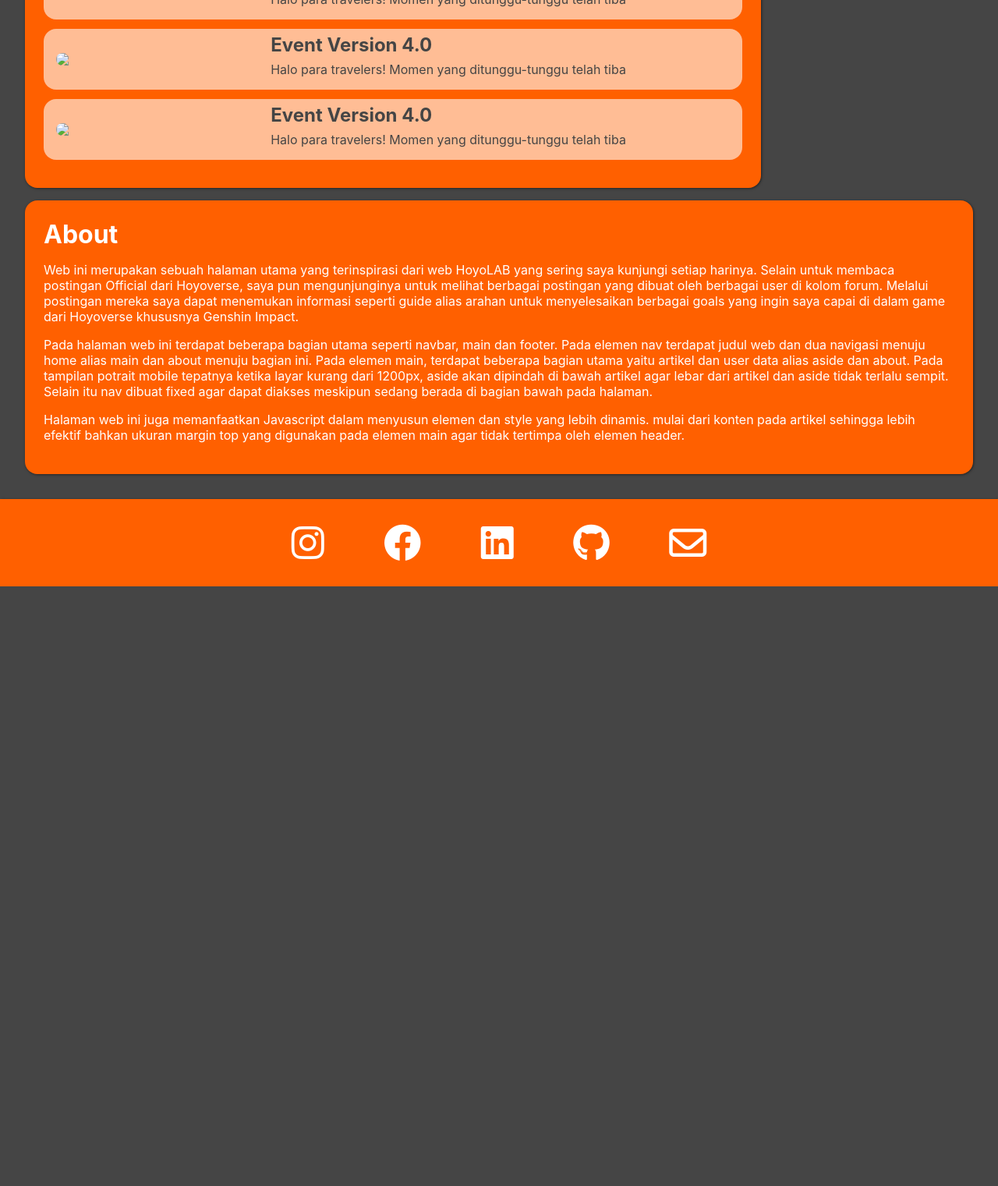
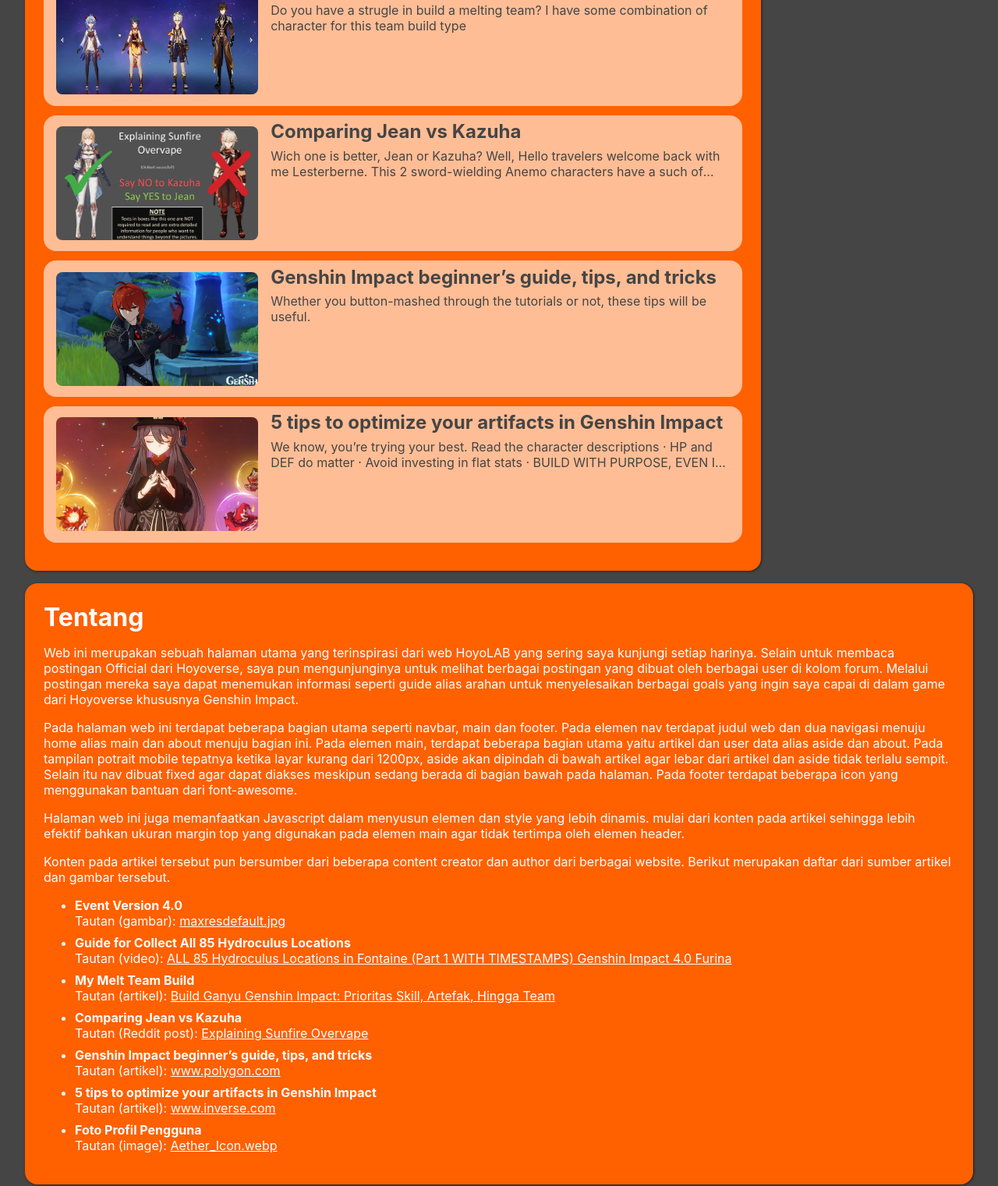
Before and after one commit to Malbamario/Belajar-Dasar-Pemrograman-Web, a plain HTML site: page index.html in a window 1280 px wide. Shown: the part 602-2123 px from the top of the page at 78% size. Before the commit the page ends 1354 px from the top, so only its background shows below. Drawn offline with Linux system fonts and the light colour scheme; a web font is replaced by a local one.

Commit message:
Add articles with the source, and source of assets

```diff
--- a/index.html
+++ b/index.html
@@ -17,8 +17,8 @@
             <nav class="container">
                 <h1>Bengkel Genshin</h1>
                 <ul>
-                    <li><a href="#home">Home</a></li>
-                    <li><a href="#about">About</a></li>
+                    <li><a href="#home">Beranda</a></li>
+                    <li><a href="#about">Tentang</a></li>
                 </ul>
             </nav>
         </header>
@@ -48,7 +48,7 @@
                 </aside>
             </div>
             <div id="about">
-                <h1>About</h1>
+                <h1>Tentang</h1>
                 <div id="aboutP">
                     <p>
                         Web ini merupakan sebuah halaman utama yang terinspirasi dari web HoyoLAB
@@ -67,7 +67,7 @@
                         tampilan potrait mobile tepatnya ketika layar kurang dari 1200px, aside akan
                         dipindah di bawah artikel agar lebar dari artikel dan aside tidak terlalu
                         sempit. Selain itu nav dibuat fixed agar dapat diakses meskipun sedang
-                        berada di bagian bawah pada halaman.
+                        berada di bagian bawah pada halaman. Pada footer terdapat beberapa icon yang menggunakan bantuan dari font-awesome.
                     </p>
                     <p>
                         Halaman web ini juga memanfaatkan Javascript dalam menyusun elemen dan style
@@ -75,6 +75,39 @@
                         bahkan ukuran margin top yang digunakan pada elemen main agar tidak tertimpa
                         oleh elemen header.
                     </p>
+                    <p>
+                        Konten pada artikel tersebut pun bersumber dari beberapa content creator dan author dari berbagai website. Berikut merupakan daftar dari sumber artikel dan gambar tersebut.
+                    </p>
+                    <ul>
+                        <li>
+                            <b>Event Version 4.0</b>
+                            <p>Tautan (gambar): <a href="https://i.ytimg.com/vi/1hJ5J5QiyIY/maxresdefault.jpg">maxresdefault.jpg</a></p>
+                        </li>
+                        <li>
+                            <b>Guide for Collect All 85 Hydroculus Locations</b>
+                            <p>Tautan (video): <a href="https://www.youtube.com/watch?v=gIMUhTw5DPE">ALL 85 Hydroculus Locations in Fontaine (Part 1 WITH TIMESTAMPS) Genshin Impact 4.0 Furina</a></p>
+                        </li>
+                        <li>
+                            <b>My Melt Team Build</b>
+                            <p>Tautan (artikel): <a href="https://www.vcgamers.com/news/build-ganyu-genshin-impact/">Build Ganyu Genshin Impact: Prioritas Skill, Artefak, Hingga Team</a></p>
+                        </li>
+                        <li>
+                            <b>Comparing Jean vs Kazuha</b>
+                            <p>Tautan (Reddit post): <a href="https://www.reddit.com/r/Genshin_Impact/comments/t3hois/explaining_sunfire_overvape/">Explaining Sunfire Overvape</a></p>
+                        </li>
+                        <li>
+                            <b>Genshin Impact beginner’s guide, tips, and tricks</b>
+                            <p>Tautan (artikel): <a href="https://www.polygon.com/genshin-impact-guides/23063935/beginners-guide-tips-tricks-quests-unlocks-seelies">www.polygon.com</a></p>
+                        </li>
+                        <li>
+                            <b>5 tips to optimize your artifacts in Genshin Impact</b>
+                            <p>Tautan (artikel): <a href="https://www.inverse.com/gaming/genshin-impact-artifacts-guide">www.inverse.com</a></p>
+                        </li>
+                        <li>
+                            <b>Foto Profil Pengguna</b>
+                            <p>Tautan (image): <a href="https://static.wikia.nocookie.net/gensin-impact/images/a/a5/Aether_Icon.png/revision/latest/scale-to-width-down/250?cb=20210214011610">Aether_Icon.webp</a></p>
+                        </li>
+                    </ul>
                 </div>
             </div>
         </main>
--- a/src/css/style.css
+++ b/src/css/style.css
@@ -95,6 +95,45 @@ main .content {
     margin-bottom: 0.5em;
 }
 
+article {
+    margin: 0.2em 0 0.75em 0;
+    background-color: #ffbd95;
+    padding: 0.4em 1em 0.4em 1em;
+    border-radius: 1em;
+    display: flex;
+    flex-direction: row;
+    gap: 1em;
+    align-items: stretch;
+}
+
+article .text {
+    width: auto;
+    flex-grow: 1;
+}
+
+article .thumbnail {
+    width: 30%;
+    aspect-ratio: 16/9;
+    margin: 0.5em 0 0.5em 0;
+    align-self: center;
+    border-radius: 0.5em;
+    object-fit: cover;
+}
+
+article .text h2 {
+    color: #454545;
+    margin: 0;
+}
+
+article .text p {
+    color: #454545;
+    margin: 0.4em 0em 0.6em 0em;
+    overflow: hidden;
+    display: -webkit-box;
+    -webkit-line-clamp: 2;
+    -webkit-box-orient: vertical;
+}
+
 aside {
     display: flex;
     flex-direction: column;
@@ -161,38 +200,6 @@ aside {
     border-radius: 1em;
 }
 
-article {
-    margin: 0.2em 0 0.75em 0;
-    background-color: #ffbd95;
-    padding: 0.4em 1em 0.4em 1em;
-    border-radius: 1em;
-    display: flex;
-    flex-direction: row;
-    gap: 1em;
-    align-items: stretch;
-}
-
-article .text {
-    width: auto;
-}
-
-article .thumbnail {
-    width: 30%;
-    margin: 0.5em 0 0.5em 0;
-    align-self: center;
-    border-radius: 0.5em;
-}
-
-article .text h2 {
-    color: #454545;
-    margin: 0;
-}
-
-article .text p {
-    color: #454545;
-    margin: 0.4em 0em 0.6em 0em;
-}
-
 #about {
     display: flex;
     flex-direction: column;
@@ -212,6 +219,13 @@ article .text p {
 
 #aboutP p {
     margin: 0;
+}
+
+#aboutP ul {
+    margin: 0;
+    display: flex;
+    flex-direction: column;
+    gap: 0.5em;
 }
 
 footer {
@@ -377,6 +391,10 @@ footer .sosmed a i {
 }
 
 @media screen and (min-width: 1920px){
+    article .thumbnail {
+        width: 20%;
+    }
+
     aside {
         flex-direction: row;
         gap: 1em;
--- a/src/js/data.js
+++ b/src/js/data.js
@@ -11,28 +11,29 @@ data = {
             tease: "Halo para travelers! Momen yang ditunggu-tunggu telah tiba",
         },
         {
-            title: "Event Version 4.0",
-            tease: "Halo para travelers! Momen yang ditunggu-tunggu telah tiba",
+            img: "maxresdefault (1).jpg",
+            title: "Guide for Collect All 85 Hydroculus Locations",
+            tease: "Hello I'm takaGG. This is a guidance of the route to collect all the Hydroculus in Fontaine for version 4.0.",
         },
         {
-            title: "Event Version 4.0",
-            tease: "Halo para travelers! Momen yang ditunggu-tunggu telah tiba",
+            img: "melt-team-1024x573.jpg",
+            title: "My Melt Team Build",
+            tease: "Do you have a strugle in build a melting team? I have some combination of character for this team build type ",
         },
         {
-            title: "Event Version 4.0",
-            tease: "Halo para travelers! Momen yang ditunggu-tunggu telah tiba",
+            img: "gnlq3mwe9lk81.webp",
+            title: "Comparing Jean vs Kazuha",
+            tease: "Wich one is better, Jean or Kazuha? Well, Hello travelers welcome back with me Lesterberne. This 2 sword-wielding Anemo characters have a such of different mechanics.",
         },
         {
-            title: "Event Version 4.0",
-            tease: "Halo para travelers! Momen yang ditunggu-tunggu telah tiba",
+            img: "202010218733.0.webp",
+            title: "Genshin Impact beginner’s guide, tips, and tricks",
+            tease: "Whether you button-mashed through the tutorials or not, these tips will be useful.",
         },
         {
-            title: "Event Version 4.0",
-            tease: "Halo para travelers! Momen yang ditunggu-tunggu telah tiba",
-        },
-        {
-            title: "Event Version 4.0",
-            tease: "Halo para travelers! Momen yang ditunggu-tunggu telah tiba",
+            img: "d3abaaae-a677-4059-9380-5c77fbfc0fc5-hu-tao-pray.avif",
+            title: "5 tips to optimize your artifacts in Genshin Impact",
+            tease: "We know, you’re trying your best. Read the character descriptions · HP and DEF do matter · Avoid investing in flat stats · BUILD WITH PURPOSE, EVEN IF IT’S NOT “META” · KNOW WHEN TO SETTLE · ",
         },
     ],
 };
```
Also changed, not shown: src/img/202010218733.0.webp (added), src/img/d3abaaae-a677-4059-9380-5c77fbfc0fc5-hu-tao-pray.avif (added), src/img/gnlq3mwe9lk81.webp (added), src/img/maxresdefault (1).jpg (added), src/img/melt-team-1024x573.jpg (added).
